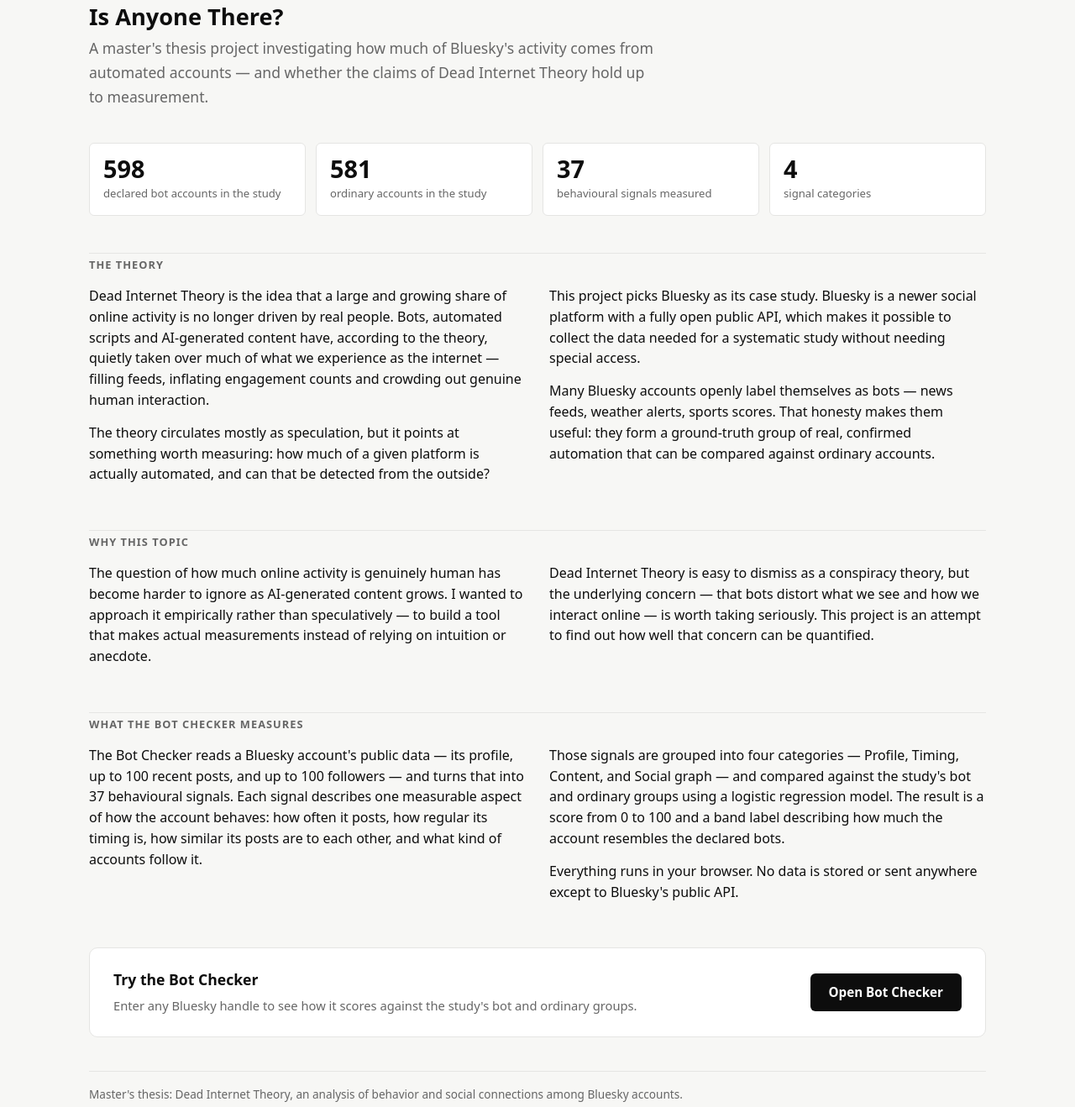
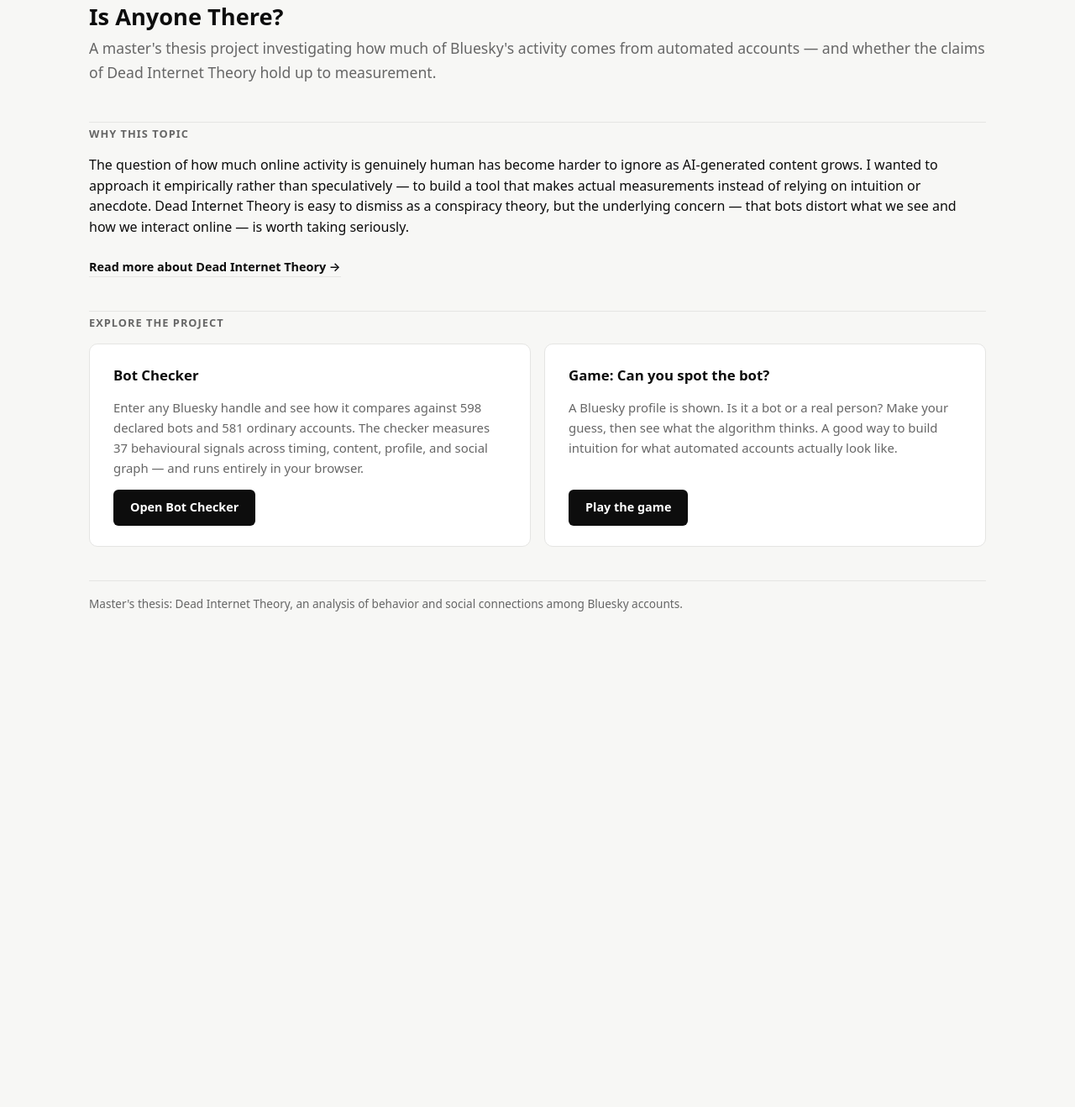
Before and after one commit to ralucq/dead-internet-bluesky, a plain HTML site: page app/index.html in a window 1280 px wide. Shown: the part 82-1400 px from the top of the page at 84% size. After the commit the page ends 875 px from the top, so only its background shows below. Drawn offline with Linux system fonts and the light colour scheme.

Commit message:
Home page: simplify layout and content
- Remove stats row and Dead Internet Theory section
- Lead paragraph now full-width (no max-width cap)
- Why This Topic condensed to one paragraph with link to theory.html
- New "Explore the project" section: two cards linking to Bot Checker and Game

Co-Authored-By: Claude Sonnet 4.6 <noreply@anthropic.com>

```diff
--- a/app/index.html
+++ b/app/index.html
@@ -30,22 +30,21 @@ h1{font-size:1.7rem;line-height:1.25;margin:0 0 6px}
 h2{font-size:.8rem;font-weight:700;text-transform:uppercase;letter-spacing:.08em;color:var(--mute);margin:40px 0 14px;padding-top:4px;border-top:1px solid var(--line)}
 p{margin:0 0 14px}
 a{color:var(--accent)}
-.lead{font-size:1.1rem;color:var(--mute);margin:0 0 40px;max-width:680px;line-height:1.65}
-/* stat row */
-.stats{display:grid;grid-template-columns:repeat(4,1fr);gap:12px;margin:0 0 44px}
-@media(max-width:600px){.stats{grid-template-columns:repeat(2,1fr)}}
-.stat{background:var(--card);border:1px solid var(--line);border-radius:6px;padding:16px}
-.stat-n{font-size:1.8rem;font-weight:700;color:var(--ink);line-height:1}
-.stat-l{font-size:.82rem;color:var(--mute);margin-top:4px}
+.lead{font-size:1.1rem;color:var(--mute);margin:0 0 44px;line-height:1.65}
 /* two-col layout */
 .cols{display:grid;grid-template-columns:1fr 1fr;gap:28px;margin-top:4px}
 @media(max-width:680px){.cols{grid-template-columns:1fr}}
-/* CTA card */
-.cta{background:var(--card);border:1px solid var(--line);border-radius:10px;padding:24px 28px;display:flex;align-items:center;justify-content:space-between;gap:16px;flex-wrap:wrap;margin:40px 0 0}
-.cta-text b{display:block;font-size:1.1rem;margin-bottom:4px}
-.cta-text span{font-size:.92rem;color:var(--mute)}
-.cta-btn{display:inline-block;background:var(--accent);color:var(--card);text-decoration:none;font-weight:600;padding:11px 22px;border-radius:6px;white-space:nowrap;font-size:.95rem}
-.cta-btn:hover{opacity:.9}
+/* tool cards */
+.tool-grid{display:grid;grid-template-columns:1fr 1fr;gap:16px;margin-top:4px}
+@media(max-width:680px){.tool-grid{grid-template-columns:1fr}}
+.tool-card{background:var(--card);border:1px solid var(--line);border-radius:10px;padding:24px 28px;display:flex;flex-direction:column;gap:14px}
+.tool-card-title{font-size:1.05rem;font-weight:700;color:var(--ink);margin:0}
+.tool-card-desc{font-size:.93rem;color:var(--mute);margin:0;line-height:1.6;flex:1}
+.tool-btn{display:inline-block;background:var(--accent);color:var(--card);text-decoration:none;font-weight:600;padding:10px 20px;border-radius:6px;font-size:.9rem;align-self:flex-start}
+.tool-btn:hover{opacity:.9}
+/* theory link */
+.theory-link{display:inline-block;margin-top:10px;font-size:.9rem;font-weight:600;color:var(--accent);text-decoration:none;border-bottom:1px solid var(--line)}
+.theory-link:hover{border-bottom-color:var(--accent)}
 footer{color:var(--mute);font-size:.85rem;margin-top:40px;border-top:1px solid var(--line);padding-top:16px}
 </style>
 </head>
@@ -66,52 +65,22 @@ footer{color:var(--mute);font-size:.85rem;margin-top:40px;border-top:1px solid v
   <h1>Is Anyone There?</h1>
   <p class="lead">A master's thesis project investigating how much of Bluesky's activity comes from automated accounts — and whether the claims of Dead Internet Theory hold up to measurement.</p>
 
-  <div class="stats">
-    <div class="stat"><div class="stat-n">598</div><div class="stat-l">declared bot accounts in the study</div></div>
-    <div class="stat"><div class="stat-n">581</div><div class="stat-l">ordinary accounts in the study</div></div>
-    <div class="stat"><div class="stat-n">37</div><div class="stat-l">behavioural signals measured</div></div>
-    <div class="stat"><div class="stat-n">4</div><div class="stat-l">signal categories</div></div>
-  </div>
+  <h2>Why this topic</h2>
+  <p>The question of how much online activity is genuinely human has become harder to ignore as AI-generated content grows. I wanted to approach it empirically rather than speculatively — to build a tool that makes actual measurements instead of relying on intuition or anecdote. Dead Internet Theory is easy to dismiss as a conspiracy theory, but the underlying concern — that bots distort what we see and how we interact online — is worth taking seriously.</p>
+  <a href="theory.html" class="theory-link">Read more about Dead Internet Theory →</a>
 
-  <h2>The theory</h2>
-  <div class="cols">
-    <div>
-      <p>Dead Internet Theory is the idea that a large and growing share of online activity is no longer driven by real people. Bots, automated scripts and AI-generated content have, according to the theory, quietly taken over much of what we experience as the internet — filling feeds, inflating engagement counts and crowding out genuine human interaction.</p>
-      <p>The theory circulates mostly as speculation, but it points at something worth measuring: how much of a given platform is actually automated, and can that be detected from the outside?</p>
+  <h2>Explore the project</h2>
+  <div class="tool-grid">
+    <div class="tool-card">
+      <p class="tool-card-title">Bot Checker</p>
+      <p class="tool-card-desc">Enter any Bluesky handle and see how it compares against 598 declared bots and 581 ordinary accounts. The checker measures 37 behavioural signals across timing, content, profile, and social graph — and runs entirely in your browser.</p>
+      <a href="checker.html" class="tool-btn">Open Bot Checker</a>
     </div>
-    <div>
-      <p>This project picks Bluesky as its case study. Bluesky is a newer social platform with a fully open public API, which makes it possible to collect the data needed for a systematic study without needing special access.</p>
-      <p>Many Bluesky accounts openly label themselves as bots — news feeds, weather alerts, sports scores. That honesty makes them useful: they form a ground-truth group of real, confirmed automation that can be compared against ordinary accounts.</p>
+    <div class="tool-card">
+      <p class="tool-card-title">Game: Can you spot the bot?</p>
+      <p class="tool-card-desc">A Bluesky profile is shown. Is it a bot or a real person? Make your guess, then see what the algorithm thinks. A good way to build intuition for what automated accounts actually look like.</p>
+      <a href="game.html" class="tool-btn">Play the game</a>
     </div>
-  </div>
-
-  <h2>Why this topic</h2>
-  <div class="cols">
-    <div>
-      <p>The question of how much online activity is genuinely human has become harder to ignore as AI-generated content grows. I wanted to approach it empirically rather than speculatively — to build a tool that makes actual measurements instead of relying on intuition or anecdote.</p>
-    </div>
-    <div>
-      <p>Dead Internet Theory is easy to dismiss as a conspiracy theory, but the underlying concern — that bots distort what we see and how we interact online — is worth taking seriously. This project is an attempt to find out how well that concern can be quantified.</p>
-    </div>
-  </div>
-
-  <h2>What the bot checker measures</h2>
-  <div class="cols">
-    <div>
-      <p>The Bot Checker reads a Bluesky account's public data — its profile, up to 100 recent posts, and up to 100 followers — and turns that into 37 behavioural signals. Each signal describes one measurable aspect of how the account behaves: how often it posts, how regular its timing is, how similar its posts are to each other, and what kind of accounts follow it.</p>
-    </div>
-    <div>
-      <p>Those signals are grouped into four categories — Profile, Timing, Content, and Social graph — and compared against the study's bot and ordinary groups using a logistic regression model. The result is a score from 0 to 100 and a band label describing how much the account resembles the declared bots.</p>
-      <p>Everything runs in your browser. No data is stored or sent anywhere except to Bluesky's public API.</p>
-    </div>
-  </div>
-
-  <div class="cta">
-    <div class="cta-text">
-      <b>Try the Bot Checker</b>
-      <span>Enter any Bluesky handle to see how it scores against the study's bot and ordinary groups.</span>
-    </div>
-    <a href="checker.html" class="cta-btn">Open Bot Checker</a>
   </div>
 
   <footer>Master's thesis: Dead Internet Theory, an analysis of behavior and social connections among Bluesky accounts.</footer>
```
